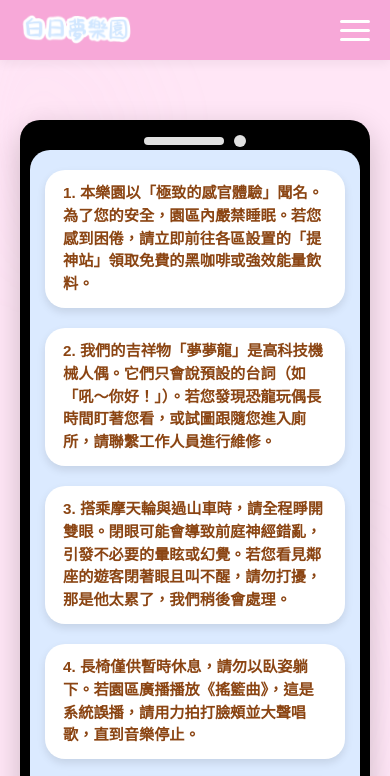
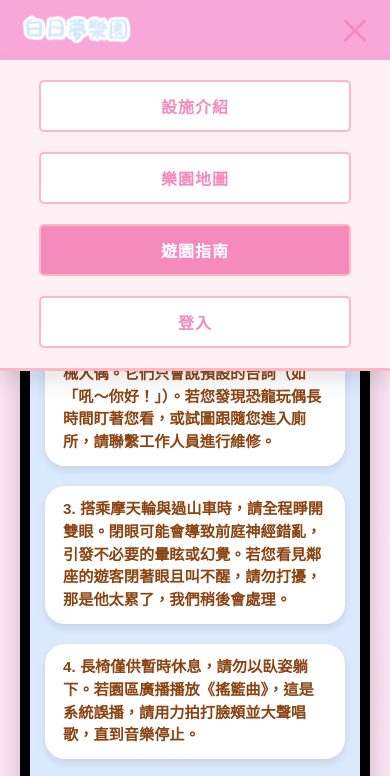
Before and after one commit to starsky58uu/f2e, a website: page guide.html in a window 390 px wide. Both pictures are taken after a click on the element 355 px from the left and 30 px from the top of the page. Shown: the top 776 px of the page. Drawn offline with Linux system fonts and the light colour scheme; a web font is replaced by a local one.

Commit message:
fix:漢堡選單

```diff
--- a/guide.html
+++ b/guide.html
@@ -61,6 +61,30 @@
         </div>
 
     </section>
+    <script>
+        document.addEventListener('DOMContentLoaded', function() {
+            const hamburger = document.querySelector('.hamburger-menu');
+            const nav = document.querySelector('nav');
+            const navLinks = document.querySelectorAll('nav ul li a');
+
+            if (hamburger && nav) {
+                // 點擊漢堡按鈕
+                hamburger.addEventListener('click', function() {
+                    hamburger.classList.toggle('active');
+                    nav.classList.toggle('active');
+                });
+
+                // 點擊連結後收起選單
+                navLinks.forEach(link => {
+                    link.addEventListener('click', () => {
+                        hamburger.classList.remove('active');
+                        nav.classList.remove('active');
+                    });
+                });
+            }
+        });
+    </script>
+
  <audio id="bgm" loop>
         <source src="music/bgm.mp3" type="audio/mpeg">
     </audio>
```
Also changed, not shown: guide2.html (+23 -0 lines), introdution.html (+23 -0 lines), introdution2.html (+24 -0 lines), map.html (+23 -0 lines), map2.html (+24 -0 lines), 1 other file.
